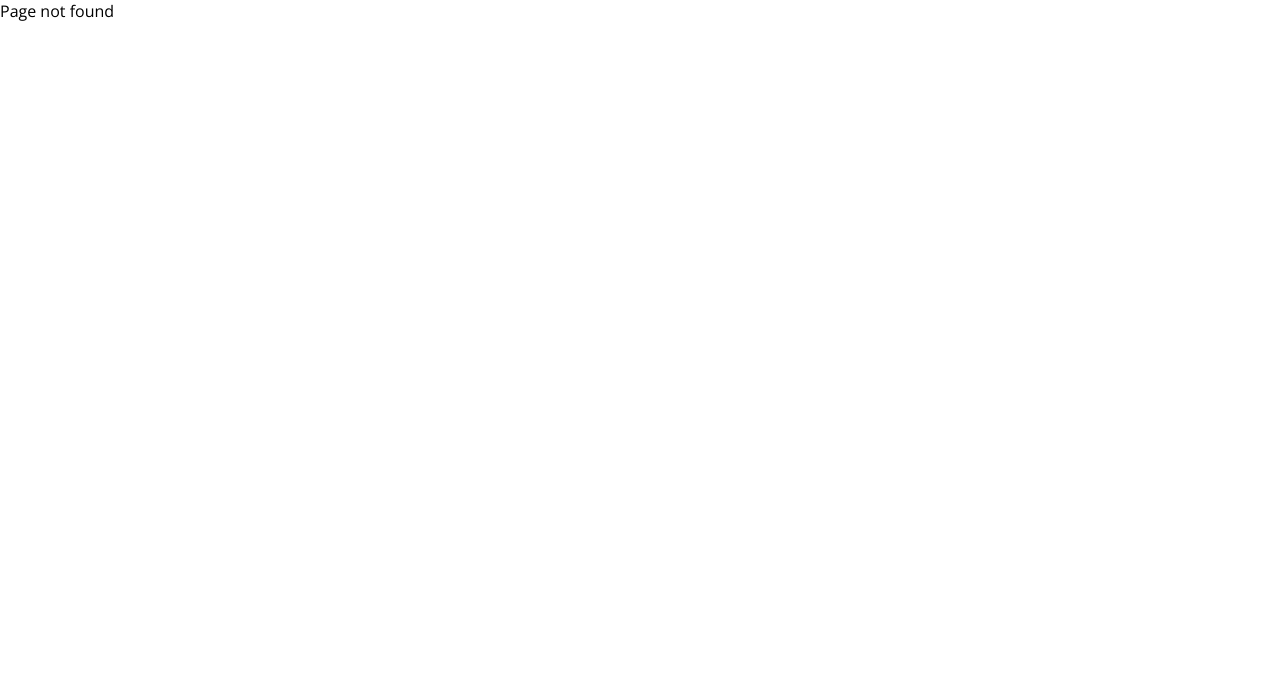
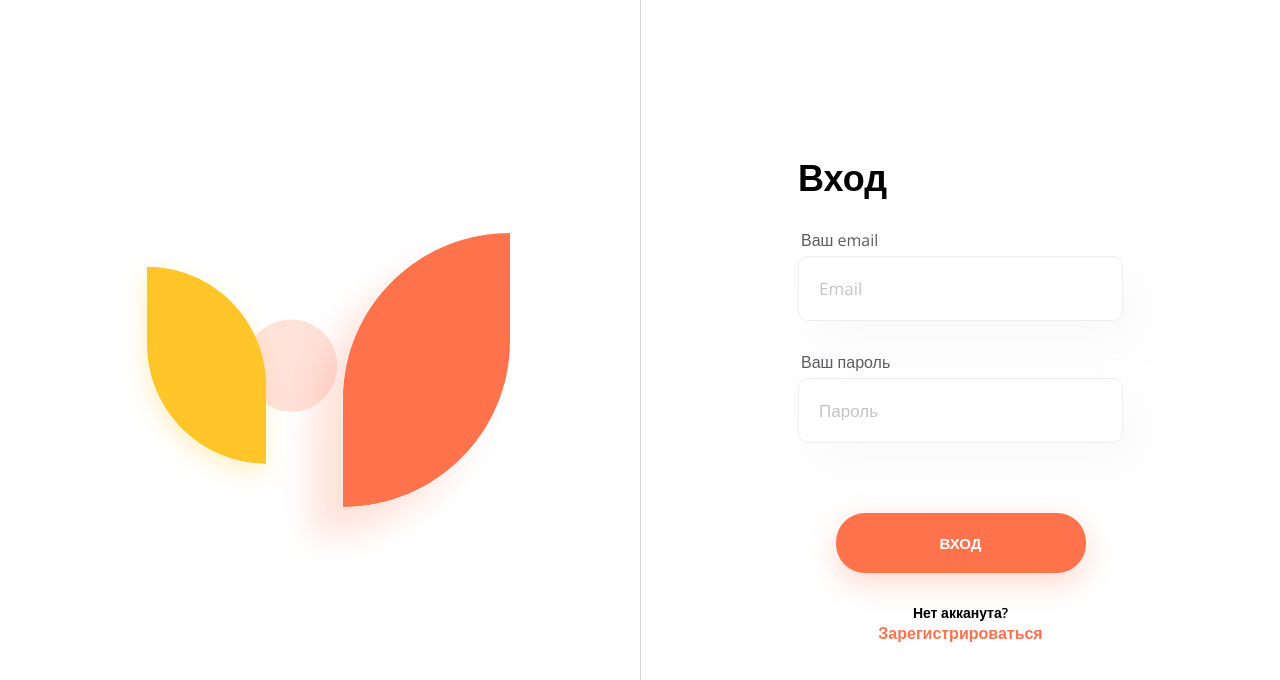
Before and after one commit to Kostin-ILya/Food_SPA-TS-React, a React (Vite) app: page /auth/login in a window 1280 px wide. Before the commit this address had no page. Shown: the top 680 px of the page. Built offline with nearby package versions, Linux system fonts and the light colour scheme.

Commit message:
add AuthLayout + Login , logic with jwt, localStorage, change Input, Button

```diff
--- a/src/components/UI/Button/Button.module.scss
+++ b/src/components/UI/Button/Button.module.scss
@@ -13,10 +13,18 @@
     box-shadow: 0px 10px 30px 0px rgba(254, 115, 76, 0.48);
     background-color: var(--main-color-hover);
   }
+
+  &:disabled {
+    opacity: 0.5;
+  }
 }
 
 .big {
   padding: 20px 35px;
+  margin-top: 75px;
+  width: 250px;
+  height: 60px;
+
   box-shadow: rgba(122, 129, 190, 0.16);
   font-size: 15px;
   line-height: 22px;
--- a/src/components/UI/Button/Button.tsx
+++ b/src/components/UI/Button/Button.tsx
@@ -1,6 +1,7 @@
 import clsx from 'clsx'
 
 import cl from './Button.module.scss'
+import { forwardRef } from 'react'
 
 export interface ButtonProps {
   children: React.ReactNode
@@ -9,12 +10,8 @@ export interface ButtonProps {
   disabled?: boolean
 }
 
-export const Button = ({
-  children,
-  appearance,
-  onClick,
-  disabled = false,
-}: ButtonProps) => {
+export const Button = forwardRef<HTMLButtonElement, ButtonProps>(
+  ({ children, appearance, onClick, disabled = false }, ref) => {
     const { button, big, exit } = cl
 
     return (
@@ -25,8 +22,10 @@ export const Button = ({
         })}
         onClick={onClick}
         disabled={disabled}
+        ref={ref}
       >
         {children}
       </button>
     )
   }
+)
--- a/src/components/UI/Input/Input.tsx
+++ b/src/components/UI/Input/Input.tsx
@@ -5,17 +5,24 @@ import cl from './Input.module.scss'
 export interface InputProps {
   name: string
   placeholder?: string
+  type?: 'password' | 'text'
   value?: string
   onChange?: (event: React.ChangeEvent<HTMLInputElement>) => void
 }
 
-export const Input = ({ name, placeholder, value, onChange }: InputProps) => {
+export const Input = ({
+  name,
+  placeholder,
+  type = 'text',
+  value,
+  onChange,
+}: InputProps) => {
   return (
     <input
       className={clsx(cl.input, {
         [cl.search]: name === 'search',
       })}
-      type="text"
+      type={type}
       name={name}
       id={name}
       placeholder={placeholder}
--- a/src/components/UI/Input/InputWithLabel/InputWithLabel.module.scss
+++ b/src/components/UI/Input/InputWithLabel/InputWithLabel.module.scss
@@ -1,4 +1,7 @@
-.inputWithLabel {
+.wrapper {
+  display: flex;
+  flex-direction: column;
+  column-gap: 5px;
 }
 
 .label {
--- /dev/null
+++ b/src/layouts/AuthLayout/AuthLayout.module.scss
@@ -0,0 +1,22 @@
+.authLayout {
+  display: flex;
+  min-height: 100vh;
+}
+
+.logo {
+  flex-basis: 50%;
+
+  display: flex;
+  justify-content: center;
+  align-items: center;
+}
+
+.content {
+  flex-basis: 50%;
+  height: 100vh;
+
+  display: flex;
+  justify-content: center;
+  align-items: center;
+  border-left: 1px solid rgb(212, 214, 224);
+}
--- /dev/null
+++ b/src/layouts/AuthLayout/AuthLayout.tsx
@@ -0,0 +1,17 @@
+import { Outlet } from 'react-router-dom'
+
+import cl from './AuthLayout.module.scss'
+
+export const AuthLayout = () => {
+  return (
+    <div className={cl.authLayout}>
+      <div className={cl.logo}>
+        <img src="/images/logo.svg" alt="logo" />
+      </div>
+
+      <div className={cl.content}>
+        <Outlet />
+      </div>
+    </div>
+  )
+}
--- /dev/null
+++ b/src/layouts/AuthLayout/Login/Login.module.scss
@@ -0,0 +1,46 @@
+.login {
+  display: flex;
+  flex-direction: column;
+  gap: 30px;
+}
+
+.form {
+  display: flex;
+  flex-direction: column;
+  align-items: center;
+  justify-content: center;
+  gap: 30px;
+  position: relative;
+
+  button {
+    margin-top: 40px;
+  }
+}
+
+.reg {
+  display: flex;
+  flex-direction: column;
+  align-items: center;
+
+  font-weight: 600;
+
+  span {
+    font-size: 14px;
+  }
+
+  a {
+    color: var(--main-color);
+    font-weight: inherit;
+  }
+}
+
+.error {
+  position: absolute;
+  bottom: 23%;
+  color: red;
+  font-weight: 700;
+  font-size: 14px;
+  text-transform: uppercase;
+  border-bottom: 1px solid red;
+  padding: 5px;
+}
--- /dev/null
+++ b/src/layouts/AuthLayout/Login/Login.tsx
@@ -0,0 +1,68 @@
+import { useRef, useState } from 'react'
+import { Link, useNavigate } from 'react-router-dom'
+import axios from 'axios'
+
+import { Title } from 'components/Title'
+import { InputWithLabel } from 'components/UI/Input/InputWithLabel'
+import { Button } from 'components/UI/Button'
+
+import cl from './Login.module.scss'
+
+export const Login = () => {
+  const [error, setError] = useState<string | null>(null)
+  const submitBtnRef = useRef<HTMLButtonElement>(null)
+  const navigate = useNavigate()
+
+  const handleSubmit = async (
+    e: React.FormEvent<
+      HTMLFormElement & { email: HTMLInputElement; password: HTMLInputElement }
+    >
+  ) => {
+    e.preventDefault()
+
+    submitBtnRef.current && (submitBtnRef.current.disabled = true)
+    setError(null)
+    try {
+      const { data } = await axios.post('/auth/login', {
+        email: e.currentTarget.email.value,
+        password: e.currentTarget.password.value,
+      })
+
+      localStorage.setItem('jwt', data.access_token)
+      navigate('/')
+    } catch (err) {
+      if (axios.isAxiosError(err)) {
+        setError(err.response?.data.message)
+      }
+    } finally {
+      submitBtnRef.current && (submitBtnRef.current.disabled = false)
+    }
+  }
+
+  return (
+    <div className={cl.login}>
+      <Title>Вход</Title>
+
+      <form className={cl.form} onSubmit={handleSubmit}>
+        <InputWithLabel name="email" placeholder="Email">
+          Ваш email
+        </InputWithLabel>
+
+        <InputWithLabel name="password" type="password" placeholder="Пароль">
+          Ваш пароль
+        </InputWithLabel>
+
+        {error && <div className={cl.error}>{error}</div>}
+
+        <Button appearance="big" ref={submitBtnRef}>
+          Вход
+        </Button>
+      </form>
+
+      <div className={cl.reg}>
+        <span>Нет акканута?</span>
+        <Link to="/auth/register">Зарегистрироваться</Link>
+      </div>
+    </div>
+  )
+}
--- /dev/null
+++ b/src/layouts/AuthLayout/Login/index.ts
@@ -0,0 +1 @@
+export * from './Login'
--- /dev/null
+++ b/src/layouts/AuthLayout/index.ts
@@ -0,0 +1 @@
+export * from './AuthLayout'
--- a/src/main.tsx
+++ b/src/main.tsx
@@ -12,6 +12,8 @@ import { ProductPage, productLoader } from 'pages/ProductPage'
 
 import 'styles/main.scss'
 import 'styles/reset.css'
+import { AuthLayout } from 'layouts/AuthLayout'
+import { Login } from 'layouts/AuthLayout/Login'
 
 const router = createBrowserRouter(
   createRoutesFromElements(
@@ -25,6 +27,11 @@ const router = createBrowserRouter(
           errorElement={<h1>Page not found</h1>}
         />
       </Route>
+
+      <Route path="/auth" element={<AuthLayout />}>
+        <Route path="login" element={<Login />} />
+      </Route>
+
       <Route path="*" element={<h1>Page not found</h1>} />
     </>
   )
```
Also changed, not shown: public/images/logo.svg (added). Lines whose indentation alone changed are shown as unchanged.
